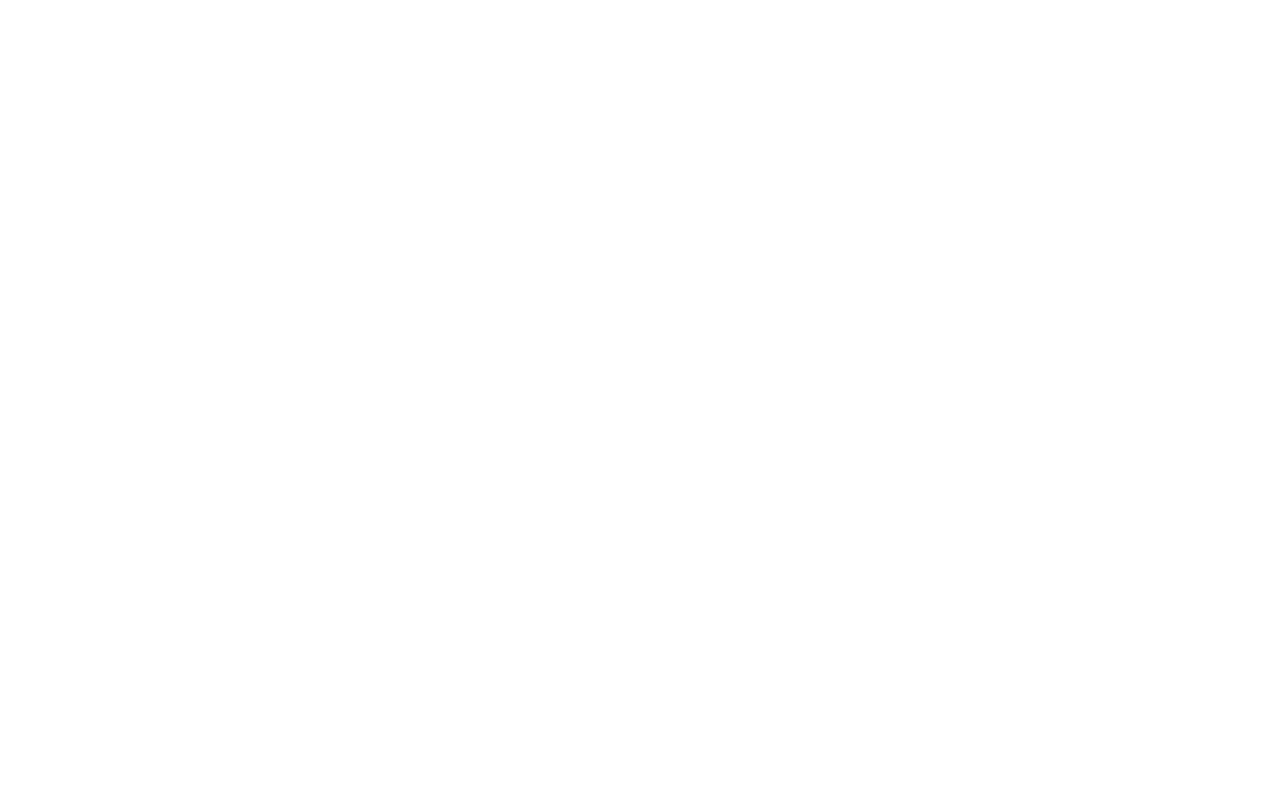
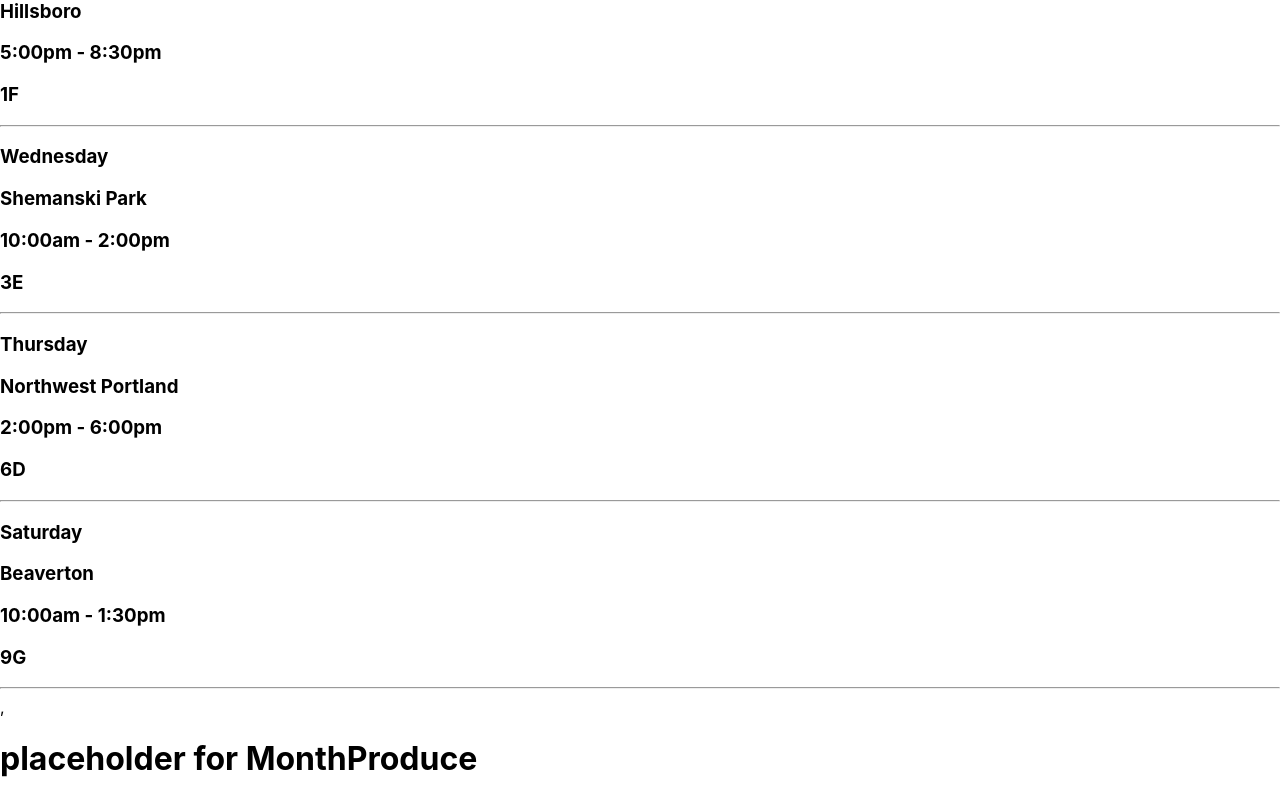
Before and after one commit to Pugsly99/farmers-market, a React (Create React App) app: page / in a window 1280 px wide. Shown: the part 520-1320 px from the top of the page. Before the commit the page ends 800 px from the top, so only its background shows below. Built offline with nearby package versions, Linux system fonts and the light colour scheme.

Commit message:
add object and function to return daylocations
Co-authored-by: Ryland Adams <rylandadams@yahoo.com>
Co-authored-by: Tawnee Harris <tawneeh@icloud.com>

```diff
--- a/src/components/PlanVisit.js
+++ b/src/components/PlanVisit.js
@@ -2,11 +2,332 @@
 import DayLocation from "./DayLocation";
 import MonthProduce from "./MonthProduce";
 
+const daySchedule = [
+  {
+    day: "Sunday",
+    location: "Lents International",
+    hours: "9:00am - 2:00pm",
+    booth: "4A"
+  },
+  {
+    day: "Monday",
+    location: "Pioneer Courthouse Square",
+    hours: "10:00am - 2:00pm",
+    booth: "7C"
+  },
+  {
+    day: "Tuesday",
+    location: "Hillsboro",
+    hours: "5:00pm - 8:30pm",
+    booth: "1F"
+  },
+  {
+    day: "Wednesday",
+    location: "Shemanski Park",
+    hours: "10:00am - 2:00pm",
+    booth: "3E"
+  },
+  {
+    day: "Thursday",
+    location: "Northwest Portland",
+    hours: "2:00pm - 6:00pm",
+    booth: "6D"
+  },
+  {
+    day: "Saturday",
+    location: "Beaverton",
+    hours: "10:00am - 1:30pm",
+    booth: "9G"
+  }
+];
+
+const availableProduce = [
+  {
+    month: "January",
+    selection: [
+      "Apples",
+      "Hazelnuts",
+      "Pears",
+      "Garlic",
+      "Mushrooms",
+      "Onions",
+      "Potatoes",
+      "Turnips"
+    ]
+  },
+  {
+    month: "February",
+    selection: [
+      "Apples",
+      "Hazelnuts",
+      "Pears",
+      "Garlic",
+      "Mushrooms",
+      "Onions",
+      "Potatoes"
+    ]
+  },
+  {
+    month: "March",
+    selection: [
+      "Apples",
+      "Hazelnuts",
+      "Pears",
+      "Rhubarb",
+      "Garlic",
+      "Mushrooms",
+      "Onions",
+      "Potatoes"
+    ]
+  },
+  {
+    month: "April",
+    selection: [
+      "Apples",
+      "Hazelnuts",
+      "Pears",
+      "Rhubarb",
+      "Asparagus",
+      "Garlic",
+      "Lettuce",
+      "Mushrooms",
+      "Onions",
+      "Potatoes"
+    ]
+  },
+  {
+    month: "May",
+    selection: [
+      "Apples",
+      "Hazelnuts",
+      "Pears",
+      "Rhubarb",
+      "Asparagus",
+      "Cauliflower",
+      "Garlic",
+      "Lettuce",
+      "Potatoes",
+      "Radishes"
+    ]
+  },
+  {
+    month: "June",
+    selection: [
+      "Apples",
+      "Hazelnuts",
+      "Pears",
+      "Rhubarb",
+      "Blackberries",
+      "Cherries",
+      "Raspberries",
+      "Strawberries",
+      "Asparagus",
+      "Broccoli",
+      "Cauliflower",
+      "Kohlrabi",
+      "Lettuce",
+      "Mushrooms",
+      "Potatoes",
+      "Radishes",
+      "Squash"
+    ]
+  },
+  {
+    month: "July",
+    selection: [
+      "Apples",
+      "Hazelnuts",
+      "Pears",
+      "Rhubarb",
+      "Apricots",
+      "Blackberries",
+      "Blueberries",
+      "Cherries",
+      "Melons",
+      "Nectarines",
+      "Peaches",
+      "Raspberries",
+      "Strawberries",
+      "Tomatoes",
+      "Beets",
+      "Broccoli",
+      "Brussel Sprouts",
+      "Cabbage",
+      "Carrots",
+      "Cauliflower",
+      "Cucumber",
+      "Eggplant",
+      "Garlic",
+      "Green Beans",
+      "Kohlrabi",
+      "Lettuce",
+      "Mushrooms",
+      "Potatoes",
+      "Radishes",
+      "Squash",
+      "Turnips"
+    ]
+  },
+  {
+    month: "August",
+    selection: [
+      "Apples",
+      "Apricots",
+      "Blackberries",
+      "Blueberries",
+      "Cherries",
+      "Melons",
+      "Nectarines",
+      "Peaches",
+      "Pears",
+      "Plums",
+      "Raspberries",
+      "Rhubarb",
+      "Strawberries",
+      "Tomatoes",
+      "Beets",
+      "Broccoli",
+      "Brussel Sprouts",
+      "Cabbage",
+      "Carrots",
+      "Cauliflower",
+      "Corn",
+      "Cucumber",
+      "Eggplant",
+      "Garlic",
+      "Green Beans",
+      "Kohlrabi",
+      "Lettuce",
+      "Mushrooms",
+      "Onions",
+      "Peas",
+      "Peppers",
+      "Potatoes",
+      "Radishes",
+      "Squash",
+      "Turnips"
+    ]
+  },
+  {
+    month: "September",
+    selection: [
+      "Apples",
+      "Blueberries",
+      "Grapes",
+      "Melons",
+      "Peaches",
+      "Pears",
+      "Plums",
+      "Raspberries",
+      "Tomatoes",
+      "Broccoli",
+      "Brussel Sprouts",
+      "Cabbage",
+      "Carrots",
+      "Cauliflower",
+      "Corn",
+      "Cucumber",
+      "Eggplant",
+      "Garlic",
+      "Green Beans",
+      "Kohlrabi",
+      "Lettuce",
+      "Mushrooms",
+      "Onions",
+      "Peas",
+      "Peppers",
+      "Potatoes",
+      "Radishes",
+      "Squash",
+      "Turnips"
+    ]
+  },
+  {
+    month: "October",
+    selection: [
+      "Apples",
+      "Grapes",
+      "Hazelnuts",
+      "Melons",
+      "Peaches",
+      "Pears",
+      "Tomatoes",
+      "Broccoli",
+      "Brussel Sprouts",
+      "Cabbage",
+      "Carrots",
+      "Cauliflower",
+      "Corn",
+      "Cucumber",
+      "Eggplant",
+      "Garlic",
+      "Green Beans",
+      "Kohlrabi",
+      "Lettuce",
+      "Mushrooms",
+      "Onions",
+      "Peas",
+      "Peppers",
+      "Potatoes",
+      "Pumpkins",
+      "Radishes",
+      "Squash",
+      "Turnips"
+    ]
+  },
+  {
+    month: "November",
+    selection: [
+      "Apples",
+      "Hazelnuts",
+      "Pears",
+      "Broccoli",
+      "Carrots",
+      "Cauliflower",
+      "Garlic",
+      "Mushrooms",
+      "Onions",
+      "Potatoes",
+      "Squash",
+      "Turnips"
+    ]
+  },
+  {
+    month: "December",
+    selection: [
+      "Apples",
+      "Hazelnuts",
+      "Pears",
+      "Broccoli",
+      "Carrots",
+      "Cauliflower",
+      "Garlic",
+      "Mushrooms",
+      "Onions",
+      "Potatoes",
+      "Turnips"
+    ]
+  }
+];
+
 function PlanVisit() {
   return (
     <>
-      <DayLocation />
-      <MonthProduce />
+      <hr/>
+        {daySchedule.map((dayLocation, index) =>
+          <DayLocation day={dayLocation.day}
+            location={dayLocation.location}
+            hours={dayLocation.hours}
+            booth={dayLocation.booth}
+            key={index} />
+
+        )},
+        {availableProduce.map((monthProduce, index) =>
+          <MonthProduce month={monthProduce.month}
+
+          />
+
+        )}
     </>
   );
 }
```
